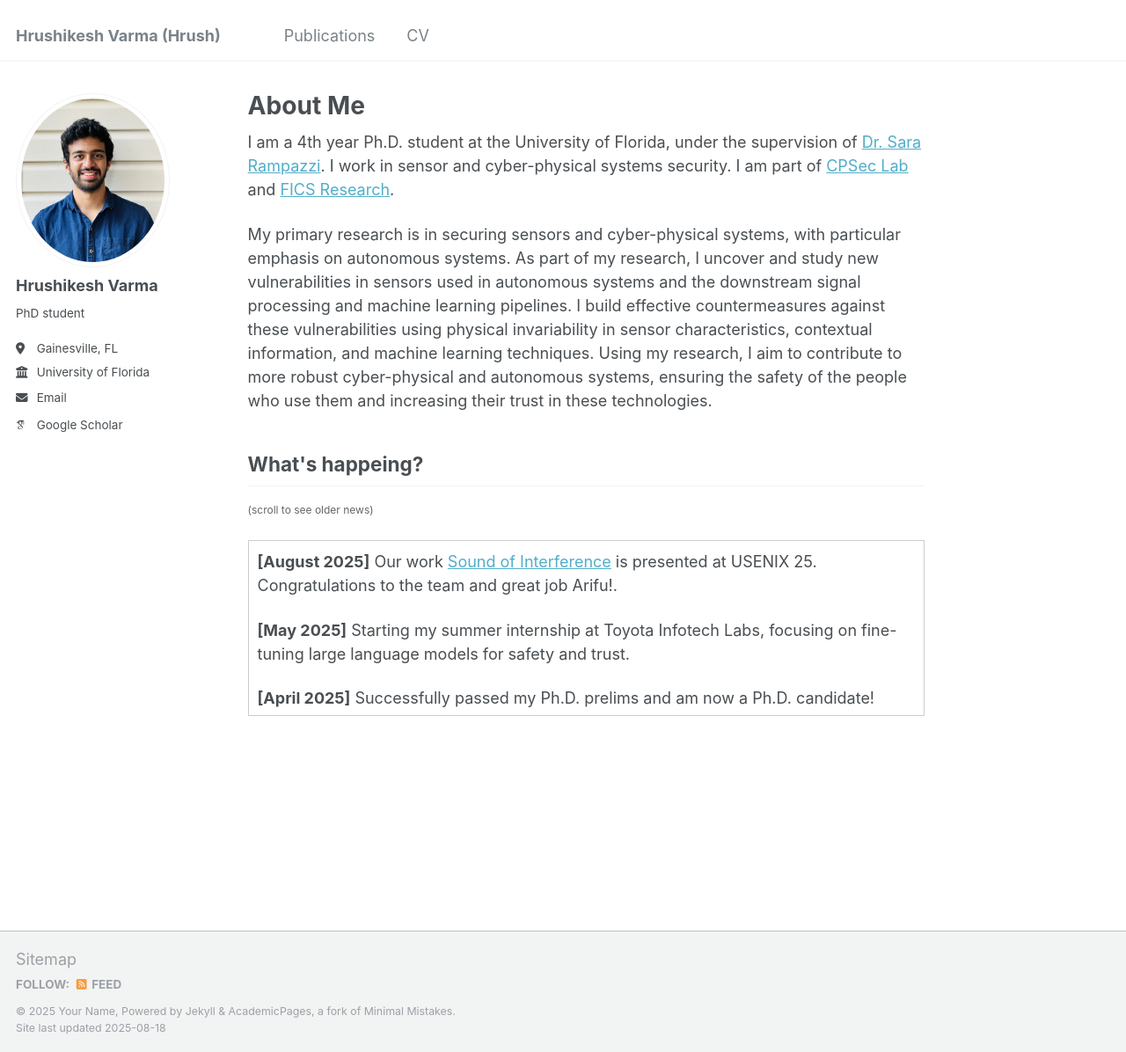
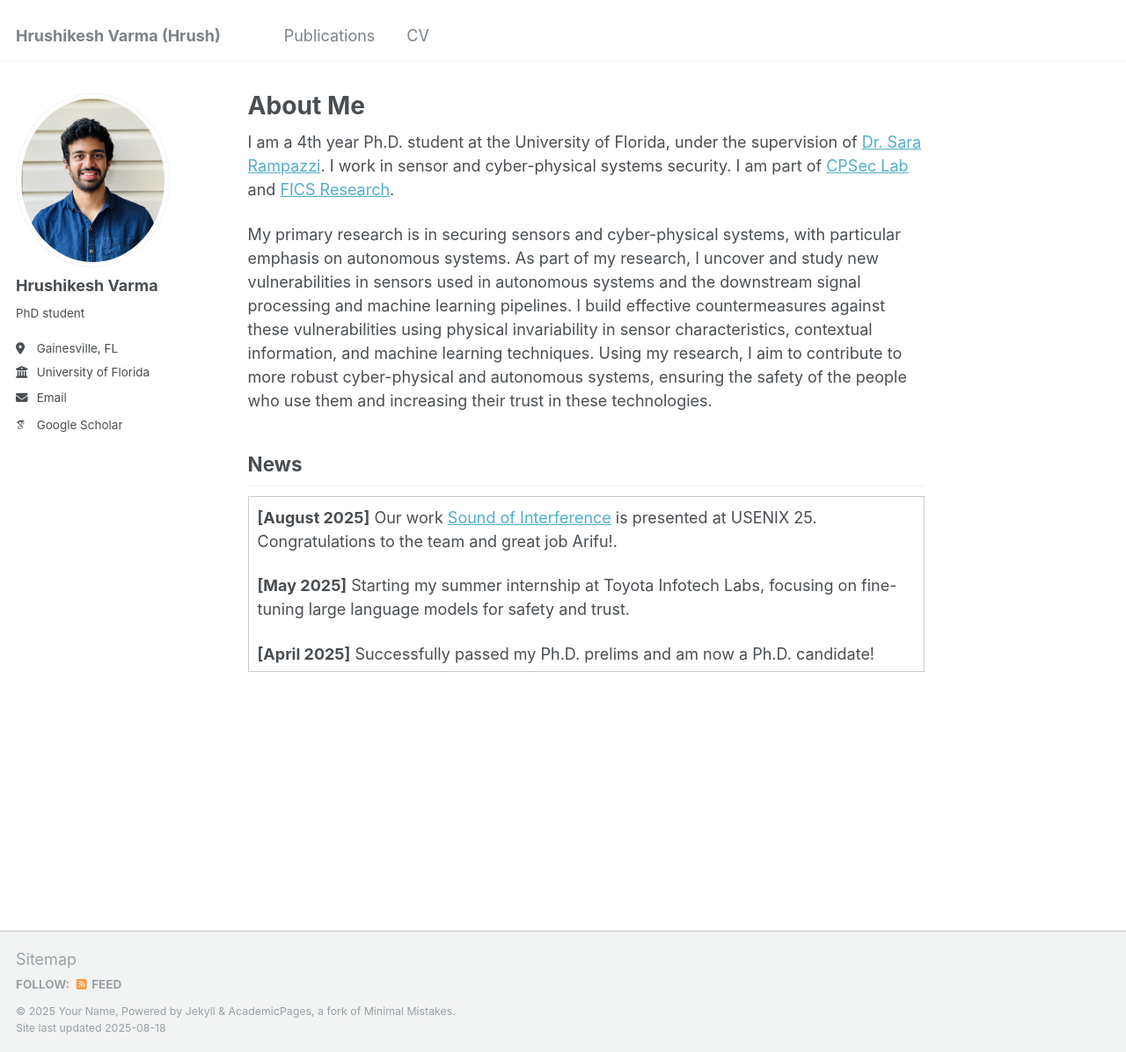
Before and after one commit to hrushivb/hrush, a Jekyll site: the page built from _pages/about.md, in a window 1280 px wide and 1196 px high. Shown: the whole window at 88% size. Built offline with Jekyll 4.4.1, drawn with Linux system fonts in a browser that asks for light colours; some web fonts are replaced.

Commit message:
Update about.md

```diff
--- a/_pages/about.md
+++ b/_pages/about.md
@@ -13,8 +13,7 @@ My primary research is in securing sensors and cyber-physical systems, with part
 
 
 
-<h2 id="news">What's happeing?</h2>
-<p><span style="font-size: 12px; color: #666666;">(scroll to see older news)</span></p>
+<h2 id="news">News</h2>
 <div style="max-height: 200px; overflow-y: auto; border: 1px solid #ccc; padding: 10px;">
 
 <p><strong>[August 2025]</strong> Our work <a href="hhttps://www.usenix.org/conference/usenixsecurity25/presentation/onishi">Sound of Interference</a> is presented at USENIX 25. Congratulations to the team and great job Arifu!.</p>
```
